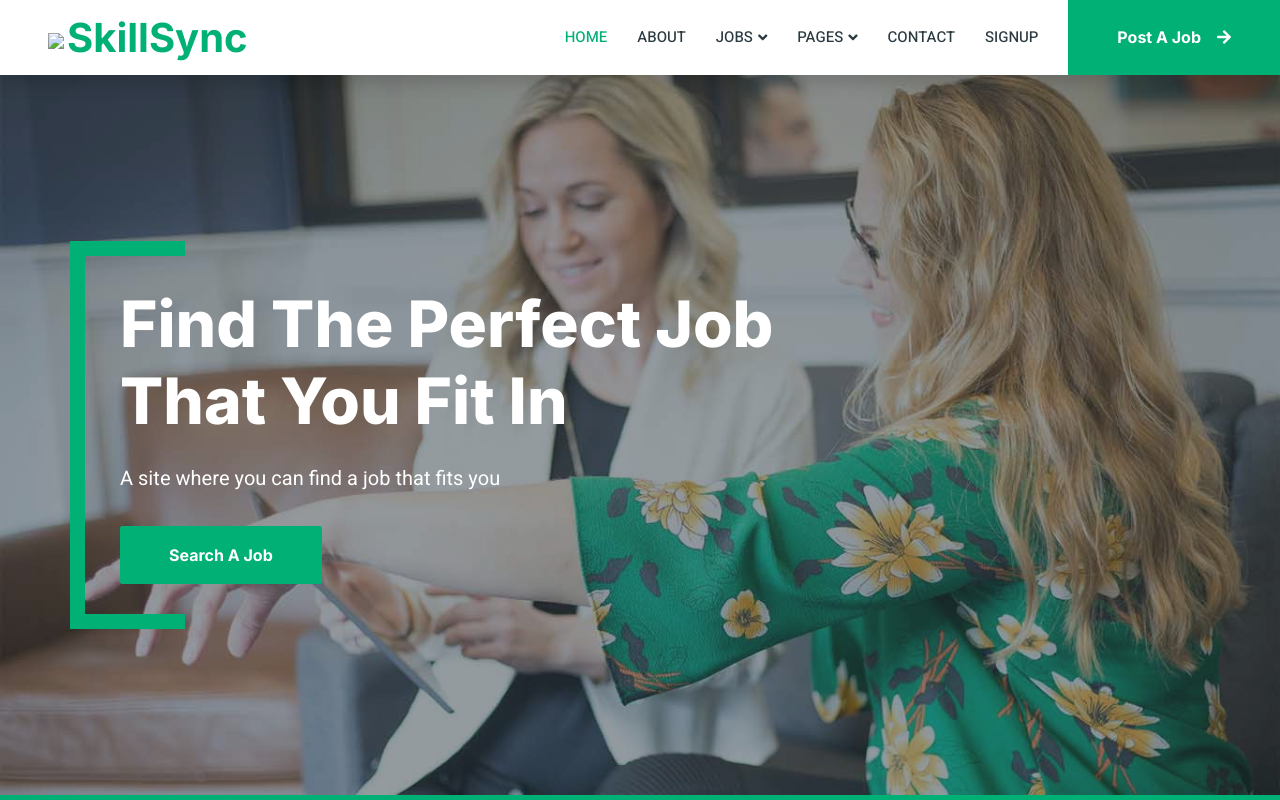
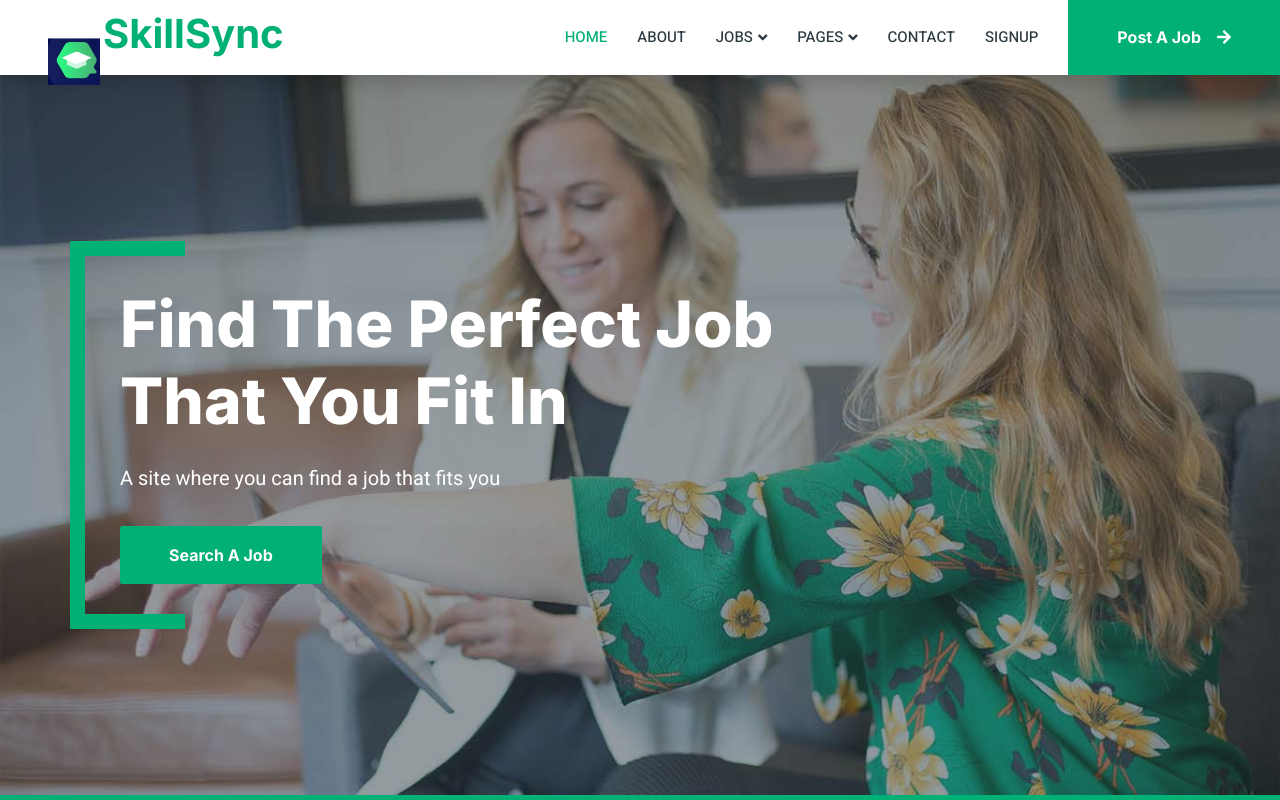
Before and after one commit to SoumyaDhuriya24/Code-Crusher1, a plain HTML site: page index.html in a window 1280 px wide. Shown: the top 800 px of the page. Drawn offline with nearby package versions, Linux system fonts and the light colour scheme.

Commit message:
Update index.html

```diff
--- a/index.html
+++ b/index.html
@@ -45,7 +45,7 @@
         <!-- Navbar Start -->
         <nav class="navbar navbar-expand-lg bg-white navbar-light shadow sticky-top p-0">
             <a href="index.html" class="navbar-brand d-flex align-items-center text-center py-0 px-4 px-lg-5">
-                <h1 class="m-0 text-primary"><img src="../job-portal-website-template/img/logo.png" width="55px" style="padding-right: 3px;">SkillSync</h1>
+                <h1 class="m-0 text-primary"><img src="../img/logo.png" width="55px" style="padding-right: 3px;">SkillSync</h1>
             </a>
             <button type="button" class="navbar-toggler me-4" data-bs-toggle="collapse" data-bs-target="#navbarCollapse">
                 <span class="navbar-toggler-icon"></span>
```
